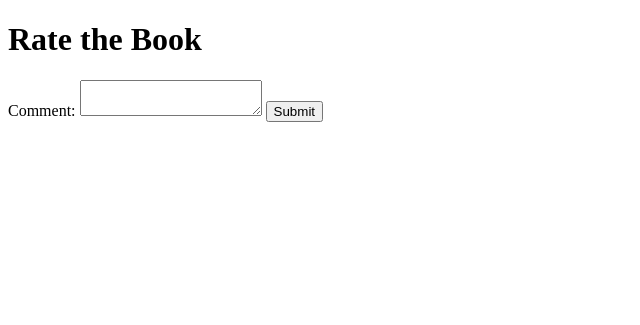
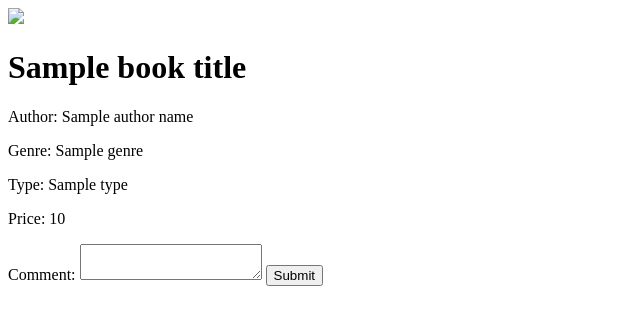
Before and after one commit to vagisha15/book-finder, a Flask app: template templates/rating.html in a window 1280 px wide. Shown: the top 325 px of the page, without its empty margins (0-640 px from the left). Run offline with Flask 3, Linux system fonts and the light colour scheme; the template is opened without the code that fills it: most values are stand-ins (such as "Sample title", 1, 10 or a date in 2020); some libraries are stand-ins or nearby versions.

Commit message:
working version - changes till book metadata redirection

```diff
--- a/app.py
+++ b/app.py
@@ -7,7 +7,6 @@ app = Flask(__name__)
 # Example function to process user input and retrieve the list of image URLs
 def process_user_input(field,response):
     options = []
-
     # Replace this with your own logic to process the user input and fetch the image URLs
     if str(field) == "title":
         titles = main.get_results("title", response)
@@ -32,9 +31,12 @@ def process_user_input(field,response):
 def home():
     return render_template('src.html')
 
-@app.route('/templates/rating.html',methods=['GET'])
-def test():
-    return send_file('templates/rating.html')
+@app.route('/api/book-details',methods=['POST'])
+def get_book_rating():
+    image_url = request.json['imageUrl']
+    author,title,type,genre,price = main.get_metadata_for_rating(image_url)
+    return render_template('rating.html',book_title= title,author_name=author,genre=genre,
+                           type=type,price=price,book_link=image_url)
 
 # API endpoint to process user input and get the list of images
 @app.route('/api/images', methods=['POST'])
--- a/main.py
+++ b/main.py
@@ -7,6 +7,39 @@ headers = {
         'Authorization': 'Basic b3BlbnNlYXJjaC1ib29rczpCb29rc0AyMDIz',
         'Content-Type': 'application/json'
     }
+
+def get_metadata_for_rating(imageUrl):
+    payload = json.dumps({
+    "query": {
+    "match": {
+      "book_link": imageUrl
+    }
+    }
+    })
+    response = requests.request("POST", auto_suggest_url, headers=headers, data=payload).json()['hits']['hits'][0]['_source']
+    print(response)
+    try:
+        author=str(response['book_author']).replace("by","")
+    except (Exception):
+        author = ""
+    try:
+        title=response['book_title_wrapper']
+    except (Exception):
+        title = ""
+    try:
+        type=response['book_type']
+    except (Exception):
+        type = ""
+    try:
+        genre=response['Book_by_Genre']
+    except (Exception):
+        genre = ""
+    try:
+        price=response['strikethrough']
+    except (Exception):
+        price = ""
+
+    return author,title,type,genre,price
 def fetch_response(query,auth_filter,genre_filter,type_filter):
     if (str(auth_filter).__contains__("-")):
 
@@ -57,7 +90,6 @@ def fetch_response(query,auth_filter,genre_filter,type_filter):
             }
         })
 
-    print(payload)
     response = requests.request("POST", auto_suggest_url, headers=headers, data=payload).json()['hits']['hits']
     return response
 def get_results(field,response):
--- a/templates/rating.html
+++ b/templates/rating.html
@@ -7,8 +7,12 @@
   <link rel="stylesheet" href="https://cdnjs.cloudflare.com/ajax/libs/rateYo/2.3.2/jquery.rateyo.min.css">
 </head>
 <body>
-  <h1>Rate the Book</h1>
-
+  <img src = {{ book_link }}>
+  <h1>{{ book_title }}</h1>
+  <p>Author: {{ author_name }}</p>
+  <p>Genre: {{ genre }}</p>
+  <p>Type: {{ type }}</p>
+  <p>Price: {{ price }}</p>
   <form id="rating-form">
     <div id="rating-container"></div>
 
```
Also changed, not shown: static/landing.css (+7 -1 lines), static/script.js (+27 -9 lines).
